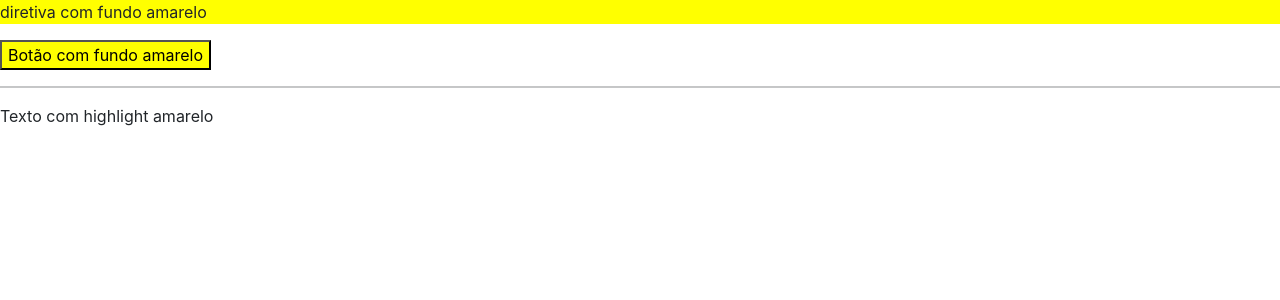
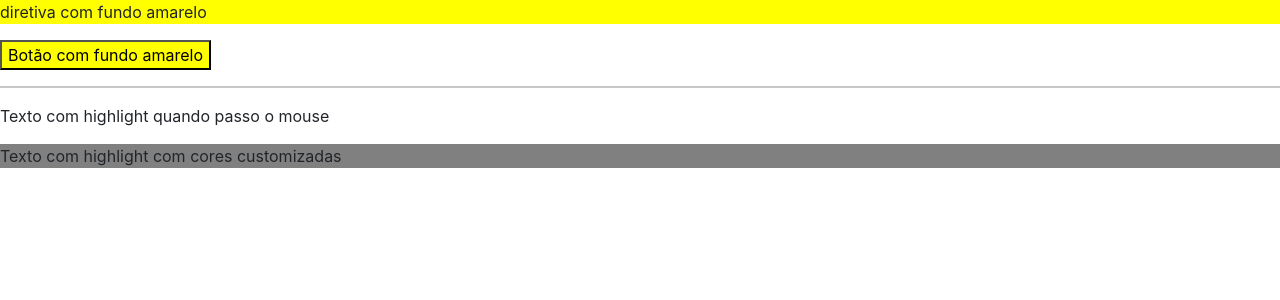
Before and after one commit to FerndsLuis/angular_loiane, an Angular app in the folder diretiva/diretivas/: page / in a window 1280 px wide. Shown: the top 300 px of the page. Built offline with nearby package versions, Linux system fonts and the light colour scheme.

Commit message:
Diretiva property binding

```diff
--- a/diretiva/diretivas/angular.json
+++ b/diretiva/diretivas/angular.json
@@ -1,5 +1,8 @@
 {
   "$schema": "./node_modules/@angular/cli/lib/config/schema.json",
+  "cli": {
+    "analytics": "acfed773-ad39-4534-b996-36e66bf655fa"
+  },
   "version": 1,
   "newProjectRoot": "projects",
   "projects": {
--- a/diretiva/diretivas/src/app/app.module.ts
+++ b/diretiva/diretivas/src/app/app.module.ts
@@ -14,6 +14,7 @@ import { ExemploNgContentComponent } from './exemplo-ng-content/exemplo-ng-conte
 import { FundoAmareloDirective } from './shared/fundo-amarelo.directive';
 import { DiretivasCustomizadasComponent } from './diretivas-customizadas/diretivas-customizadas.component';
 import { HighlightMouseDirective } from './shared/highlight-mouse.directive';
+import { HighlightDirective } from './shared/highlight.directive';
 
 @NgModule({
   declarations: [
@@ -28,6 +29,7 @@ import { HighlightMouseDirective } from './shared/highlight-mouse.directive';
     FundoAmareloDirective,
     DiretivasCustomizadasComponent,
     HighlightMouseDirective,
+    HighlightDirective,
   ],
   imports: [BrowserModule, NgbModule, FormsModule],
   providers: [],
--- a/diretiva/diretivas/src/app/diretivas-customizadas/diretivas-customizadas.component.html
+++ b/diretiva/diretivas/src/app/diretivas-customizadas/diretivas-customizadas.component.html
@@ -4,4 +4,8 @@
 
 <hr />
 
-<p highlightMouse>Texto com highlight amarelo</p>
+<p highlightMouse>Texto com highlight quando passo o mouse</p>
+
+<p highlight [defaultColor]="'grey'" [highlightColor]="'red'">
+  Texto com highlight com cores customizadas
+</p>
--- /dev/null
+++ b/diretiva/diretivas/src/app/shared/highlight.directive.ts
@@ -0,0 +1,31 @@
+import {
+  Directive,
+  HostListener,
+  HostBinding,
+  Input,
+  OnInit,
+} from '@angular/core';
+
+@Directive({
+  selector: '[highlight]',
+})
+export class HighlightDirective implements OnInit {
+  @HostListener('mouseenter') onMouseHover() {
+    this.backgroundColor = this.highlightColor;
+  }
+
+  @HostListener('mouseleave') onMouseLeave() {
+    this.backgroundColor = this.defaultColor;
+  }
+
+  @HostBinding('style.background-color') backgroundColor: string = '';
+
+  @Input() defaultColor: string = 'white';
+  @Input() highlightColor: string = 'yellow';
+
+  constructor() {}
+
+  ngOnInit() {
+    this.backgroundColor = this.defaultColor;
+  }
+}
```
Also changed, not shown: 1 other file (tests, documents, lock files or other folders).
